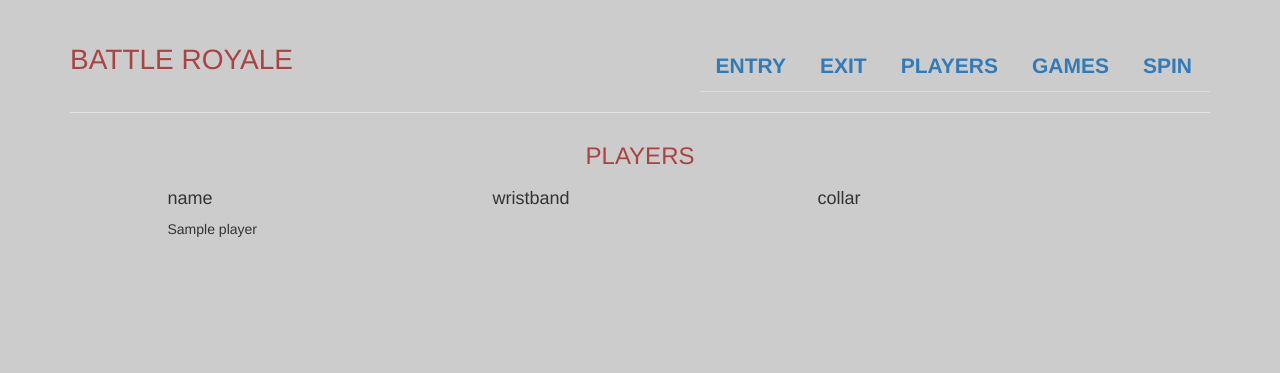
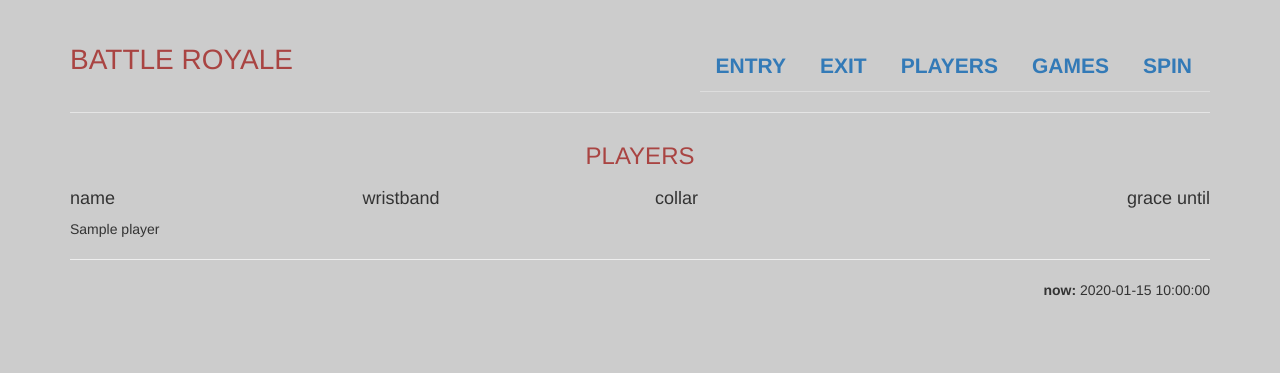
Before and after one commit to roguesignal/battleroyalewheel, a Flask app: template templates/players.html in a window 1280 px wide. Shown: the top 373 px of the page. Run offline with Flask 2, Linux system fonts and the light colour scheme; tables that the repository leaves empty hold one stand-in row (values such as "Sample post"); the template is opened without the code that fills it: values that come from a table or form of the project are taken from there, most other values are stand-ins (such as "Sample title", 1, 10 or a date in 2020); some libraries are stand-ins or nearby versions.

Commit message:
added grace period

```diff
--- a/templates/players.html
+++ b/templates/players.html
@@ -3,24 +3,28 @@
 {% block menu_custom_body %}
 <h3 class="alcenter text-danger">PLAYERS</h3>
 <div class="row">
-    <div class="col-sm-10 col-sm-offset-1">
-        <div class="row">
-            <div class="col-sm-4"><h4>name</h4></div>
-            <div class="col-sm-4"><h4>wristband</h4></div>
-            <div class="col-sm-4"><h4>collar</h4></div>
+    <div class="col-sm-3"><h4>name</h4></div>
+    <div class="col-sm-3"><h4>wristband</h4></div>
+    <div class="col-sm-3"><h4>collar</h4></div>
+    <div class="col-sm-3" style="text-align:right;"><h4>grace until</h4></div>
 </div>
 {% for p in players %}
 <div class="row">
-            <div class="col-sm-4">
+    <div class="col-sm-3">
         {{ p['name'] }}
-            </div><div class="col-sm-4">
+    </div><div class="col-sm-3">
         {{ p['wrist'] }}
-            </div><div class="col-sm-4">
+    </div><div class="col-sm-3">
         {{ p['collar'] }}
+    </div><div class="col-sm-3" style="text-align:right;">
+        {{ p['grace'] }}
     </div>
 </div>
 {% endfor %}
-        <!-- edit? delete? update? -->
+<hr>
+<div class="row">
+    <div class="col-sm-4 col-sm-offset-8" style="text-align:right;">
+        <b>now:</b> {{ now }}
     </div>
 </div>
 {% endblock %}
```
Lines whose indentation alone changed are shown as unchanged.
